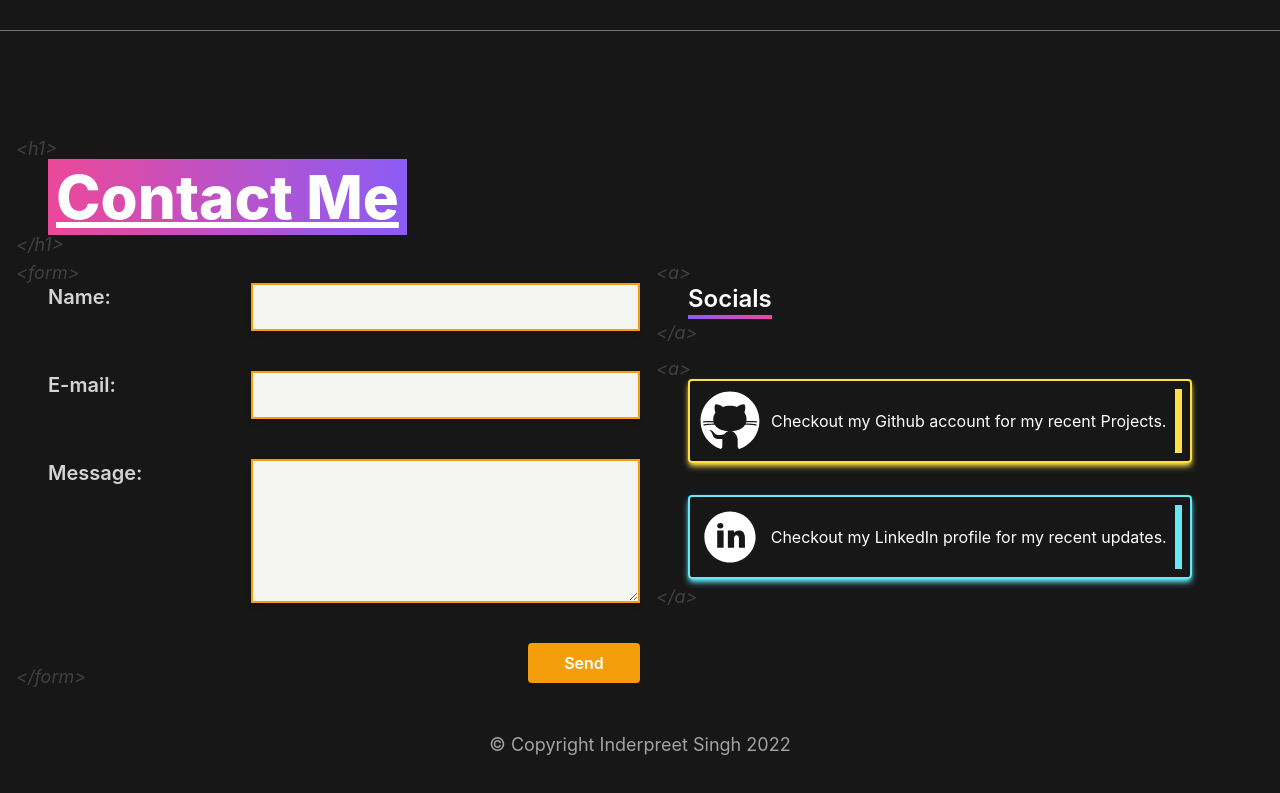
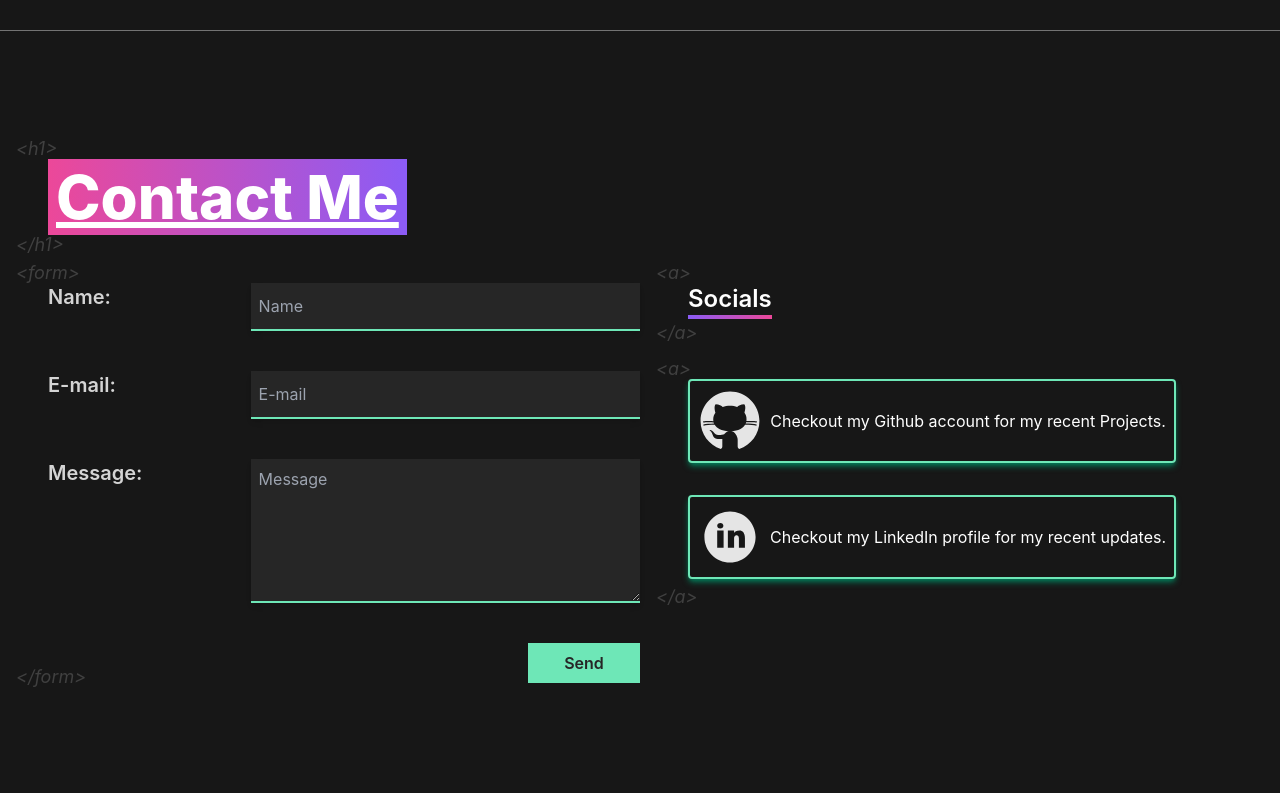
Before and after one commit to Inderpreet-React/portfolio, a React (Create React App) app: page /contactme in a window 1280 px wide. Shown: the part 2372-3165 px from the top of the page. Built offline with nearby package versions, Linux system fonts and the light colour scheme.

Commit message:
design overhaul

```diff
--- a/src/components/ContactMe.js
+++ b/src/components/ContactMe.js
@@ -57,9 +57,10 @@ export default function ContactMe({ isContactRef }) {
 							</span>
 							<input
 								required
-								className="focus:ring-none relative h-full w-full  border-2 border-amber-500 bg-stone-100 p-2 text-neutral-900 shadow-md  transition-all focus:shadow-lg focus:shadow-amber-600 focus:outline-none md:w-2/3"
+								className="focus:ring-none relative h-full w-full border-b-2 border-emerald-300  bg-neutral-800 p-2 text-neutral-900 caret-emerald-300 shadow-md transition-all  focus:shadow-lg focus:shadow-emerald-600 focus:outline-none focus:placeholder:text-neutral-800 md:w-2/3"
 								type="text"
 								name="name"
+								placeholder="Name"
 							/>
 						</div>
 
@@ -69,9 +70,10 @@ export default function ContactMe({ isContactRef }) {
 							</span>
 							<input
 								required
-								className="focus:ring-none relative h-full w-full border-2 border-amber-500 bg-stone-100 p-2 text-neutral-900 shadow-md  transition-all focus:shadow-lg focus:shadow-amber-600 focus:outline-none md:w-2/3"
+								className="focus:ring-none relative h-full w-full border-b-2 border-emerald-300 bg-neutral-800 p-2 text-neutral-900 caret-emerald-300 shadow-md transition-all  focus:shadow-lg focus:shadow-emerald-600 focus:outline-none focus:placeholder:text-neutral-800 md:w-2/3"
 								type="email"
 								name="mail"
+								placeholder="E-mail"
 							/>
 						</div>
 
@@ -83,14 +85,15 @@ export default function ContactMe({ isContactRef }) {
 								required
 								name="message"
 								size="100"
-								className="focus:ring-none relative h-full w-full border-2 border-amber-500 bg-stone-100 p-2 text-neutral-900 shadow-md  transition-all focus:shadow-lg focus:shadow-amber-600 focus:outline-none md:w-2/3"
+								placeholder="Message"
+								className="focus:ring-none relative h-full w-full border-b-2 border-emerald-300 bg-neutral-800 p-2 text-neutral-900 caret-emerald-300 shadow-md transition-all  focus:shadow-lg focus:shadow-emerald-600 focus:outline-none focus:placeholder:text-neutral-800 md:w-2/3"
 							/>
 						</div>
 						<div className="group relative w-28 self-end">
 							<button
 								type="submit"
 								value="Send"
-								className="relative w-full rounded bg-amber-500 py-2 px-3 font-semibold transition-all hover:-translate-y-1 hover:scale-105 hover:bg-amber-600 group-hover:text-white"
+								className="relative w-full bg-emerald-300 py-2 px-3 font-semibold text-neutral-800 transition-all hover:-translate-y-1 hover:scale-105 hover:bg-emerald-400 group-hover:text-white"
 							>
 								Send
 							</button>
@@ -129,7 +132,7 @@ export default function ContactMe({ isContactRef }) {
 									animation: { x: 0 },
 								}}
 								viewport={{ once: true }}
-								className="relative mt-4 flex flex-col gap-2 md:mt-16 md:gap-8"
+								className="relative mt-8 ml-4 flex flex-col gap-8 md:ml-0 md:mt-16 md:justify-start md:gap-8"
 							>
 								<span className="absolute -top-6 -left-2 hidden text-lg font-normal italic text-neutral-700 md:-left-8 md:block">
 									{"<a>"}
@@ -138,9 +141,9 @@ export default function ContactMe({ isContactRef }) {
 									href="https://github.com/Inderpreet-React"
 									target="_blank"
 									rel="noopener noreferrer"
-									className="flex gap-2 rounded border-2 border-yellow-300 p-2 shadow-sm shadow-yellow-300 transition-all after:top-0 after:left-0 after:w-2 after:bg-yellow-300 hover:shadow-lg hover:shadow-yellow-300 md:shadow-md md:shadow-yellow-300"
+									className="flex gap-2 rounded border-2 border-emerald-300 p-2 shadow-sm shadow-emerald-700 transition-all hover:scale-105 hover:shadow-lg hover:shadow-emerald-700 md:shadow-md md:shadow-emerald-700"
 								>
-									<div className="flex h-16 w-16 fill-white text-white">
+									<div className="flex h-16 w-16 fill-neutral-200">
 										<GithubIcon />
 									</div>
 									<p className="flex w-full items-center justify-center">
@@ -151,9 +154,9 @@ export default function ContactMe({ isContactRef }) {
 									href="https://github.com/Inderpreet-React"
 									target="_blank"
 									rel="noopener noreferrer"
-									className="flex gap-2 rounded border-2 border-cyan-300 p-2 shadow-sm shadow-cyan-300 transition-all after:top-0 after:left-0 after:w-2 after:bg-cyan-300 hover:shadow-lg hover:shadow-cyan-300 md:shadow-md md:shadow-cyan-300"
+									className="flex gap-2 rounded border-2 border-emerald-300 p-2 shadow-sm shadow-emerald-700 transition-all hover:scale-105 hover:shadow-lg hover:shadow-emerald-700 md:shadow-md md:shadow-emerald-700"
 								>
-									<div className="flex h-16 w-16 fill-white text-white">
+									<div className="flex h-16 w-16 fill-neutral-200">
 										<LinkedInIcon />
 									</div>
 									<p className="flex w-full items-center justify-center">
@@ -167,9 +170,6 @@ export default function ContactMe({ isContactRef }) {
 						</div>
 					</div>
 				</div>
-				<p className="hidden w-full items-center justify-center text-lg text-neutral-400 md:flex">
-					&copy; Copyright Inderpreet Singh {currentYear}
-				</p>
 			</div>
 		</section>
 	);
```
